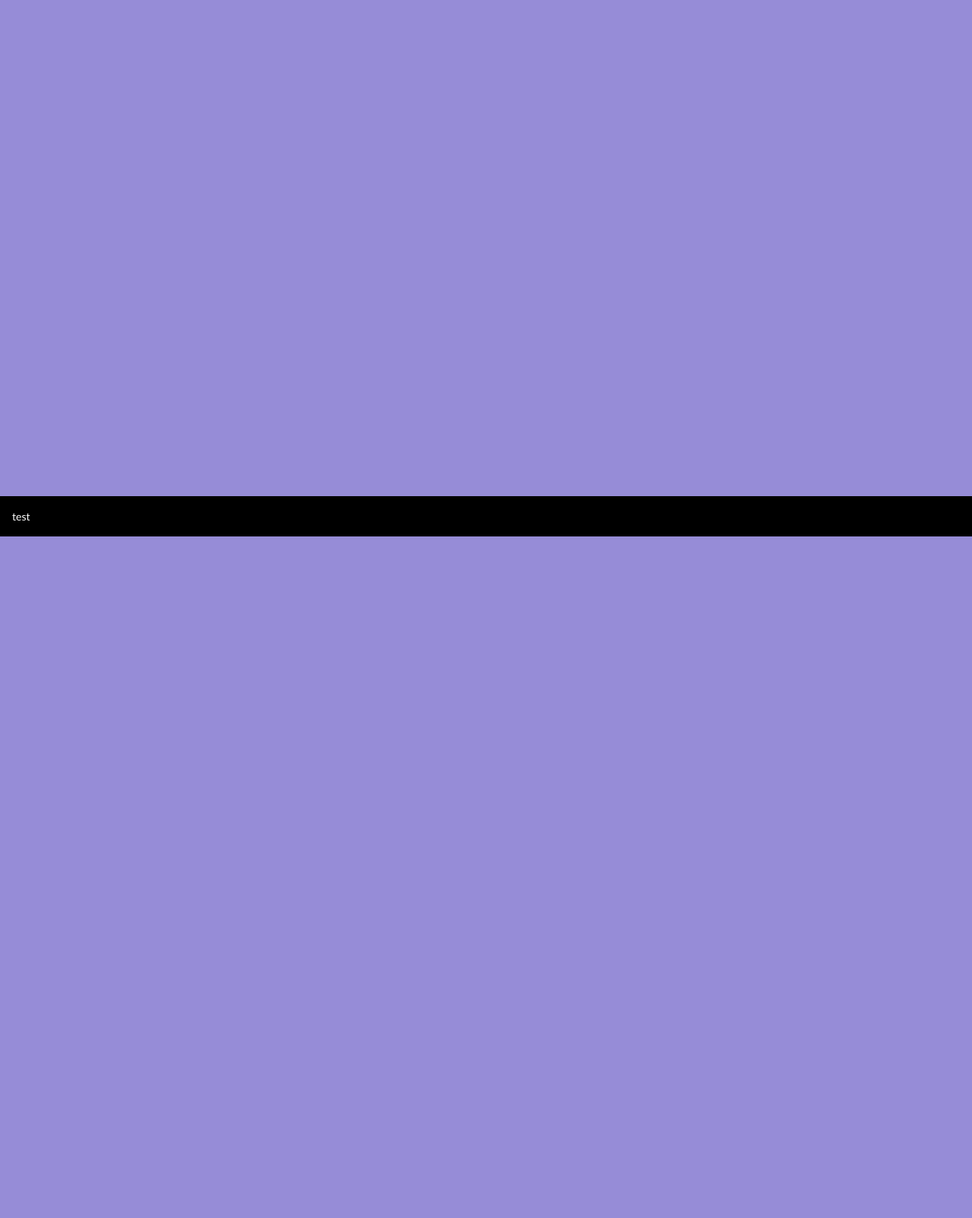
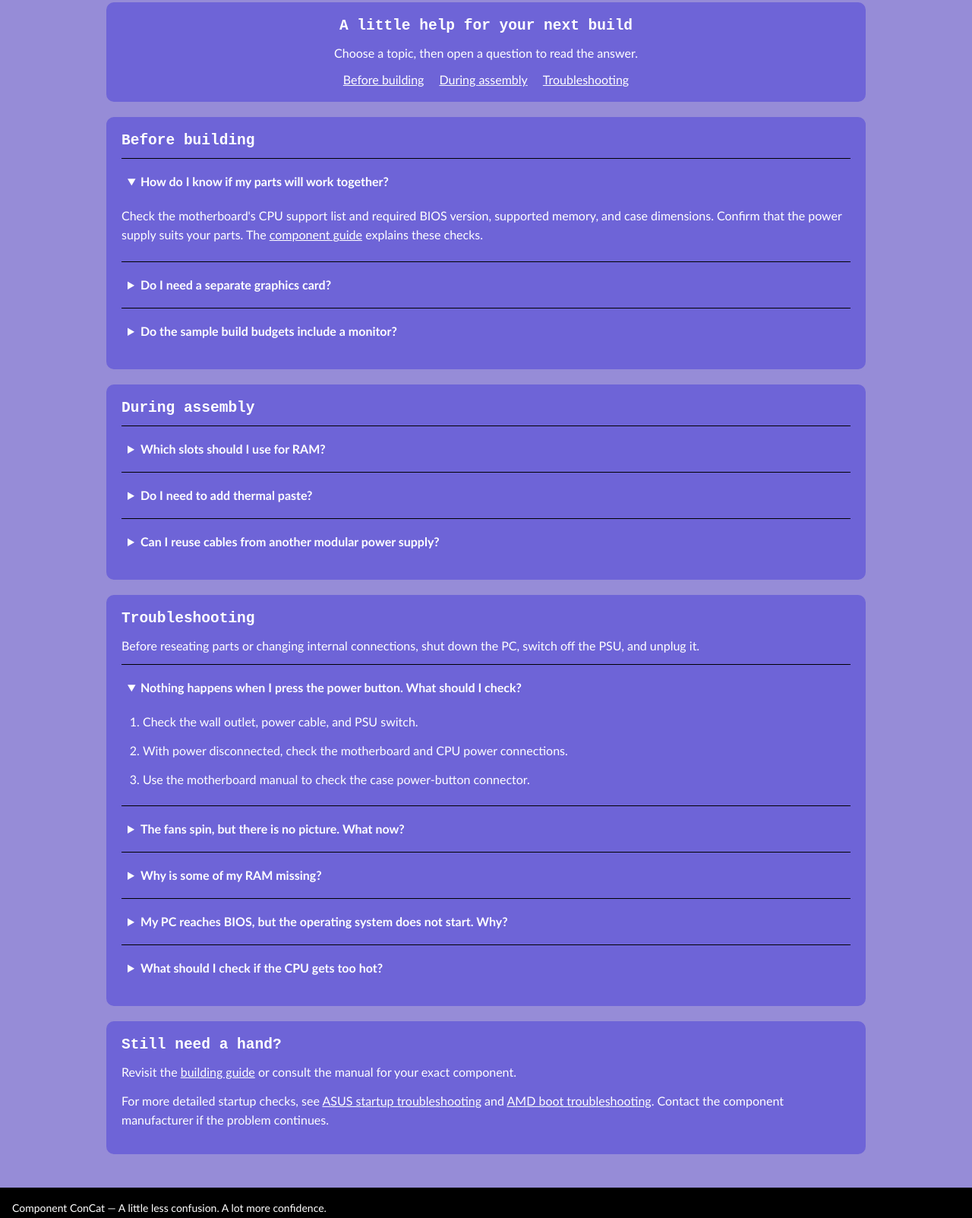
Before and after one commit to novak-js/IT-301-Static-Web-Site, a plain HTML site: page faq_&_troubleshooting.html in a window 1280 px wide. Shown: the part 94-1697 px from the top of the page at 76% size. Before the commit the page ends 800 px from the top, so only its background shows below. Drawn offline with Linux system fonts and the light colour scheme.

Commit message:
faq version 1

```diff
--- a/css/faq_&_troubleshooting_style.css
+++ b/css/faq_&_troubleshooting_style.css
@@ -0,0 +1,80 @@
+/* FAQ & troubleshooting layout. Shared colors, fonts, and navigation are in univ_style.css. */
+main {
+    width: 90%;
+    max-width: 1000px;
+    margin: 16px auto 24px;
+}
+
+main section {
+    padding: 20px;
+    margin-bottom: 20px;
+    background-color: rgb(110, 100, 215);
+    border-radius: 10px;
+    scroll-margin-top: 90px;
+}
+
+main h2 {
+    font-family: monospace;
+    margin-bottom: 12px;
+}
+
+main p,
+main li {
+    line-height: 1.6;
+    margin-bottom: 12px;
+}
+
+#intro {
+    text-align: center;
+}
+
+#topics {
+    display: flex;
+    justify-content: center;
+    flex-wrap: wrap;
+    gap: 12px 20px;
+}
+
+details {
+    border-top: solid 1px black;
+    padding: 10px 0;
+}
+
+summary {
+    padding: 8px;
+    font-weight: bold;
+    line-height: 1.5;
+    cursor: pointer;
+}
+
+summary:hover {
+    text-decoration: underline;
+}
+
+details p, details ol {
+    margin-top: 12px;
+}
+
+details ol {
+    padding-left: 28px;
+}
+
+main a {
+    color: white;
+}
+
+main a:hover {
+    color: gold;
+}
+
+/* Media query: stack topic links and reduce padding on small screens. */
+@media (max-width: 768px) {
+    main section {
+        padding: 16px;
+    }
+
+    #topics {
+        flex-direction: column;
+        gap: 10px;
+    }
+}
--- a/faq_&_troubleshooting.html
+++ b/faq_&_troubleshooting.html
@@ -3,15 +3,14 @@
 <head>
     <meta charset="UTF-8">
     <meta name="viewport" content="width=device-width, initial-scale=1.0">
-    <title>Component ConCat</title>
+    <title>FAQ & Troubleshooting | Component ConCat</title>
     <link rel="stylesheet" href="css/univ_style.css">
     <link rel="stylesheet" href="css/faq_&_troubleshooting_style.css">
 </head>
 <body>
+    <!-- Shared site header and navigation. -->
     <header>
-        <h1>
-            Component ConCat
-        </h1>
+        <h1>Component ConCat</h1>
     </header>
     <nav>
         <ul>
@@ -24,13 +23,88 @@
     </nav>
 
     <main>
+        <!-- Topic links jump to each group of questions. -->
         <section id="intro">
+            <h2>A little help for your next build</h2>
+            <p>Choose a topic, then open a question to read the answer.</p>
+            <div id="topics">
+                <a href="#before_building">Before building</a>
+                <a href="#assembly">During assembly</a>
+                <a href="#troubleshooting">Troubleshooting</a>
+            </div>
+        </section>
+
+        <!-- Native details elements expand without JavaScript. -->
+        <section id="before_building">
+            <h2>Before building</h2>
+            <details open>
+                <summary>How do I know if my parts will work together?</summary>
+                <p>Check the motherboard's CPU support list and required BIOS version, supported memory, and case dimensions. Confirm that the power supply suits your parts. The <a href="components.html">component guide</a> explains these checks.</p>
+            </details>
+            <details>
+                <summary>Do I need a separate graphics card?</summary>
+                <p>A processor with integrated graphics can handle many everyday tasks without a separate card. Check the processor's specifications and your software's requirements. Motherboard display ports alone do not guarantee integrated graphics support.</p>
+            </details>
+            <details>
+                <summary>Do the sample build budgets include a monitor?</summary>
+                <p>No. The <a href="builder.html">sample builds</a> cover the PC tower only. Budget separately for a monitor, keyboard, mouse, and any operating system license you need. The amounts are example targets, not live shopping totals.</p>
+            </details>
+        </section>
+
+        <section id="assembly">
+            <h2>During assembly</h2>
+            <details>
+                <summary>Which slots should I use for RAM?</summary>
+                <p>Follow the recommended memory configuration in your motherboard manual. Slot choices depend on the board and the number of modules, so do not assume that any two slots are equivalent.</p>
+            </details>
+            <details>
+                <summary>Do I need to add thermal paste?</summary>
+                <p>Check whether the cooler already has paste applied. If it does, additional paste is usually unnecessary. Otherwise, apply paste as directed by the cooler manufacturer before fitting the cooler.</p>
+            </details>
+            <details>
+                <summary>Can I reuse cables from another modular power supply?</summary>
+                <p>Only use cables approved for your exact PSU model. Modular cables are not universally interchangeable, even when the plugs appear to fit. Check with the manufacturer if you are unsure.</p>
+            </details>
+        </section>
+
+        <section id="troubleshooting">
+            <h2>Troubleshooting</h2>
+            <p>Before reseating parts or changing internal connections, shut down the PC, switch off the PSU, and unplug it.</p>
+            <details open>
+                <summary>Nothing happens when I press the power button. What should I check?</summary>
+                <ol>
+                    <li>Check the wall outlet, power cable, and PSU switch.</li>
+                    <li>With power disconnected, check the motherboard and CPU power connections.</li>
+                    <li>Use the motherboard manual to check the case power-button connector.</li>
+                </ol>
+            </details>
+            <details>
+                <summary>The fans spin, but there is no picture. What now?</summary>
+                <p>Check monitor power, the selected input, and the display cable. Connect to the graphics card if one is installed. Motherboard video output requires supported integrated graphics. Consult the manual for any diagnostic lights or beep codes.</p>
+            </details>
+            <details>
+                <summary>Why is some of my RAM missing?</summary>
+                <p>Check the detected capacity in BIOS/UEFI. With power disconnected, reseat the modules and verify their slots. Try one module at a time in the manual's recommended slot, and confirm the memory is supported.</p>
+            </details>
+            <details>
+                <summary>My PC reaches BIOS, but the operating system does not start. Why?</summary>
+                <p>A new drive may need an operating system installed. If one is already installed, check that the drive is detected and the correct boot entry is selected. For SATA drives, check data and power connections with the PC unplugged.</p>
+            </details>
+            <details>
+                <summary>What should I check if the CPU gets too hot?</summary>
+                <p>Compare temperatures with the CPU manufacturer's limits. Check fan operation and airflow. If temperatures rise rapidly toward the limit, shut down. With power disconnected, review cooler mounting, protective-film removal, and thermal paste using the cooler's instructions.</p>
+            </details>
+        </section>
+
+        <section id="more_help">
+            <h2>Still need a hand?</h2>
+            <p>Revisit the <a href="guides.html">building guide</a> or consult the manual for your exact component.</p>
+            <p>For more detailed startup checks, see <a href="https://rog.asus.com/support/faq/1042632/">ASUS startup troubleshooting</a> and <a href="https://www.amd.com/en/resources/support-articles/faqs/PIBRMATS1.html">AMD boot troubleshooting</a>. Contact the component manufacturer if the problem continues.</p>
         </section>
     </main>
 
     <footer>
-        <p>test</p>
+        <p>Component ConCat — A little less confusion. A lot more confidence.</p>
     </footer>
-
 </body>
 </html>
```
